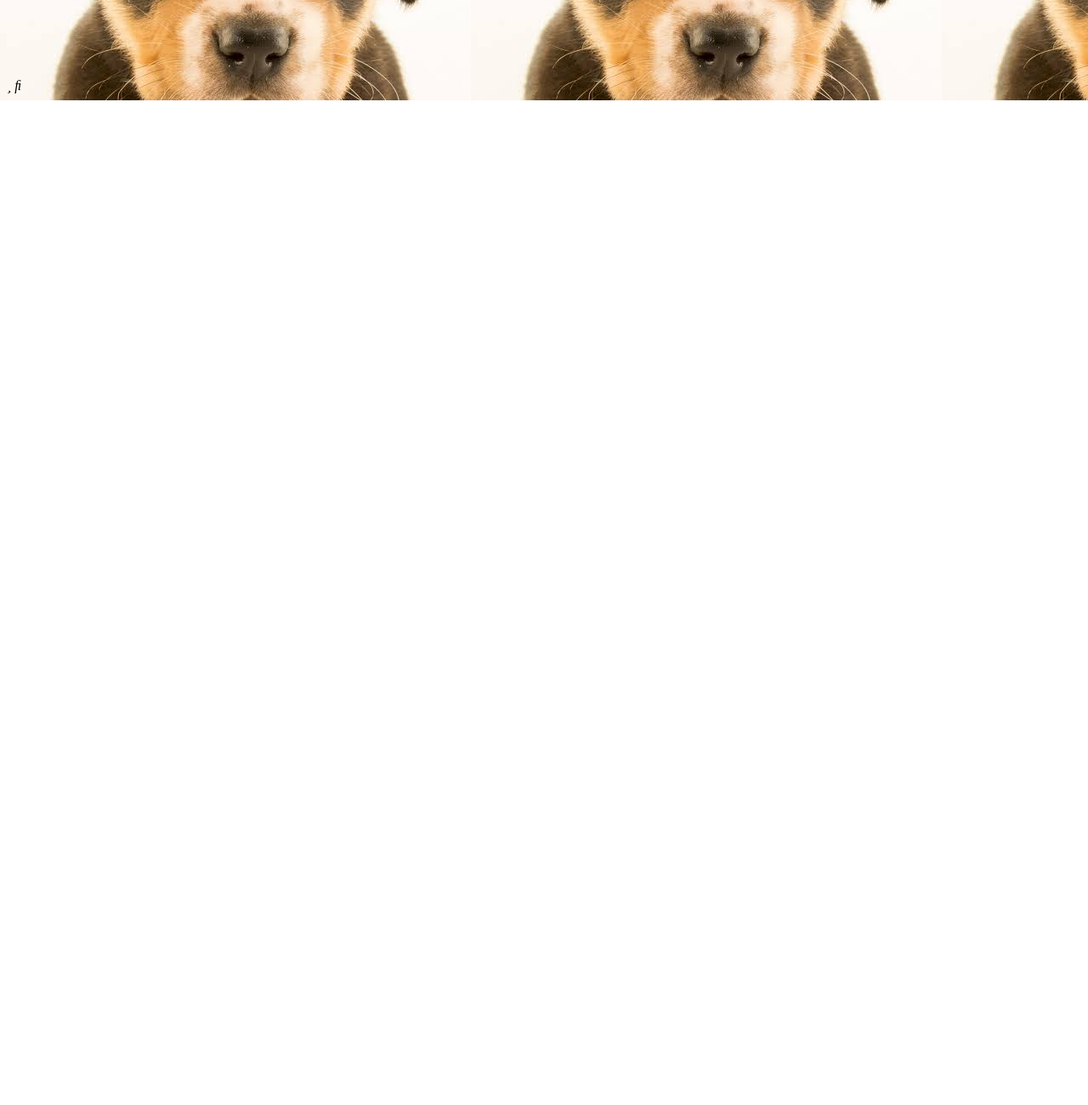
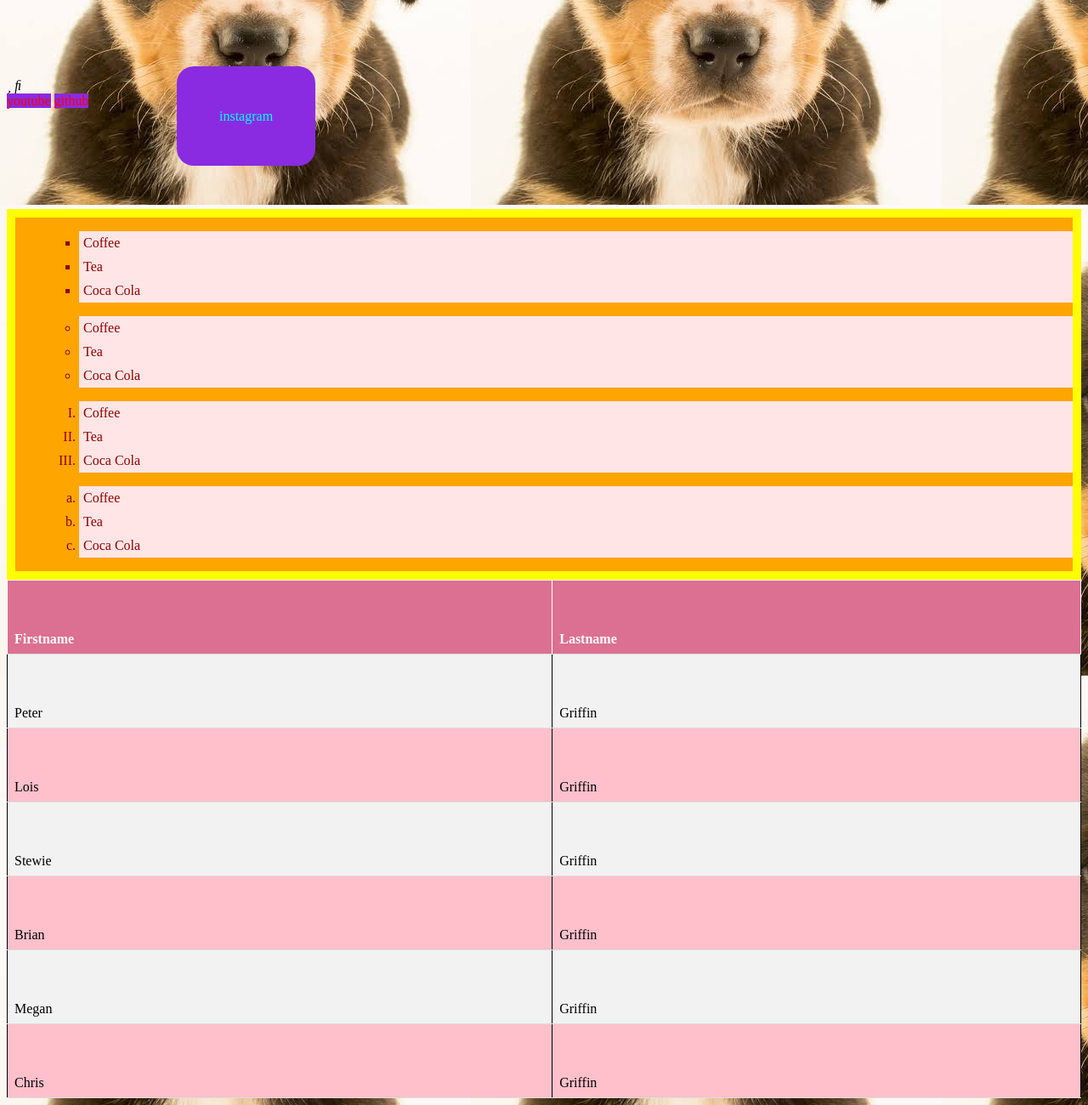
Before and after one commit to kalife07/HTML_intro, a plain HTML site: page exercice.html in a window 1280 px wide. Shown: the part 867-2167 px from the top of the page at 85% size. Before the commit the page ends 985 px from the top, so only its background shows below. Drawn offline with Linux system fonts and the light colour scheme.

Commit message:
Tables,listes,links,boutons

```diff
--- a/exercice.css
+++ b/exercice.css
@@ -75,3 +75,116 @@ p.p2{
 .icons{
     background-color: orange;
 }
+
+a{
+    color:hotpink;
+    text-decoration: none;
+    background-color: blueviolet;
+}
+
+a:link{
+    color:red;
+    text-decoration: none;
+}
+
+a:visited{
+    color:blue;
+    text-decoration: none;
+    background-color:aquamarine;
+}
+
+a:hover{
+    color:orange;
+    text-decoration: underline;
+    background-color: deeppink;
+}
+
+a:active{
+    color:white;
+}
+
+a:hover.insta{
+    color:bisque;
+    text-decoration:dashed;
+}
+
+a:link.insta{
+    padding:50px;
+    margin:200px;
+    color:aqua;
+    background-color: blueviolet;
+    border-radius: 20px;
+}
+
+ol.cssclasse{
+    list-style-type: square;
+}
+
+ol.cssclasse2{
+    list-style-type: circle;
+}
+
+ol.cssclasse3{
+    list-style-type: upper-roman;
+}
+
+ol.cssclasse4{
+    list-style-type: lower-alpha;
+}
+
+.listDiv{
+    background-color:orange;
+    border: solid 10px yellow;
+    color:white;
+    margin-top:100px;
+
+}
+
+li {
+    background: #ffe5e5;
+    color: darkred;
+    padding: 5px;
+    margin-left: 35px;
+  }
+
+th, td {
+    border: 1px solid;
+    height:70px;
+    text-align:left;
+    vertical-align: bottom;
+  }
+
+.tableDiv{
+    background-color: pink;
+}
+
+table {
+    width: 100%;
+    border:1px solid;
+  }
+
+  table {
+    border-collapse: collapse;
+    width: 100%;
+  }
+
+  th, td {
+    padding: 8px;
+    text-align: left;
+    border-bottom: 1px solid #ddd;
+  }
+
+  th, td {
+    padding: 8px;
+    text-align: left;
+    border-bottom: 1px solid #ddd;
+  }
+
+  tr:hover {background-color: coral;}
+
+  tr:nth-child(even) {background-color: #f2f2f2;}
+
+  th {
+    background-color: palevioletred;
+    color: white;
+  }
--- a/exercice.html
+++ b/exercice.html
@@ -34,5 +34,71 @@
             <i class="fa-solid fa-music"></i>
         </div>
 
+        <a href="https://youtube.com">youtube</a>
+        <a href="https://github.com">github</a>
+
+        <br>
+        <a href="https://instagram.com" class="insta">instagram</a>
+
+        <div class="listDiv">
+            <ol class="cssclasse">
+                <li>Coffee</li>
+                <li>Tea</li>
+                <li>Coca Cola</li>
+            </ol>
+
+            <ol class="cssclasse2">
+                <li>Coffee</li>
+                <li>Tea</li>
+                <li>Coca Cola</li>
+            </ol>
+
+            <ol class="cssclasse3">
+                <li>Coffee</li>
+                <li>Tea</li>
+                <li>Coca Cola</li>
+            </ol>
+
+            <ol class="cssclasse4">
+                <li>Coffee</li>
+                <li>Tea</li>
+                <li>Coca Cola</li>
+            </ol>
+        </div>
+
+        <div class="tableDiv">
+            <table>
+                <tr>
+                  <th>Firstname</th>
+                  <th>Lastname</th>
+                </tr>
+                <tr>
+                  <td>Peter</td>
+                  <td>Griffin</td>
+                </tr>
+                <tr>
+                  <td>Lois</td>
+                  <td>Griffin</td>
+                </tr>
+                <tr>
+                    <td>Stewie</td>
+                    <td>Griffin</td>
+                </tr>
+                <tr>
+                    <td>Brian</td>
+                    <td>Griffin</td>
+                </tr>
+                <tr>
+                    <td>Megan</td>
+                    <td>Griffin</td>
+                </tr>
+                <tr>
+                    <td>Chris</td>
+                    <td>Griffin</td>
+                </tr>
+              </table>
+
+        </div>
+
     </body>
 </html>
```
Also changed, not shown: 1 other file.
